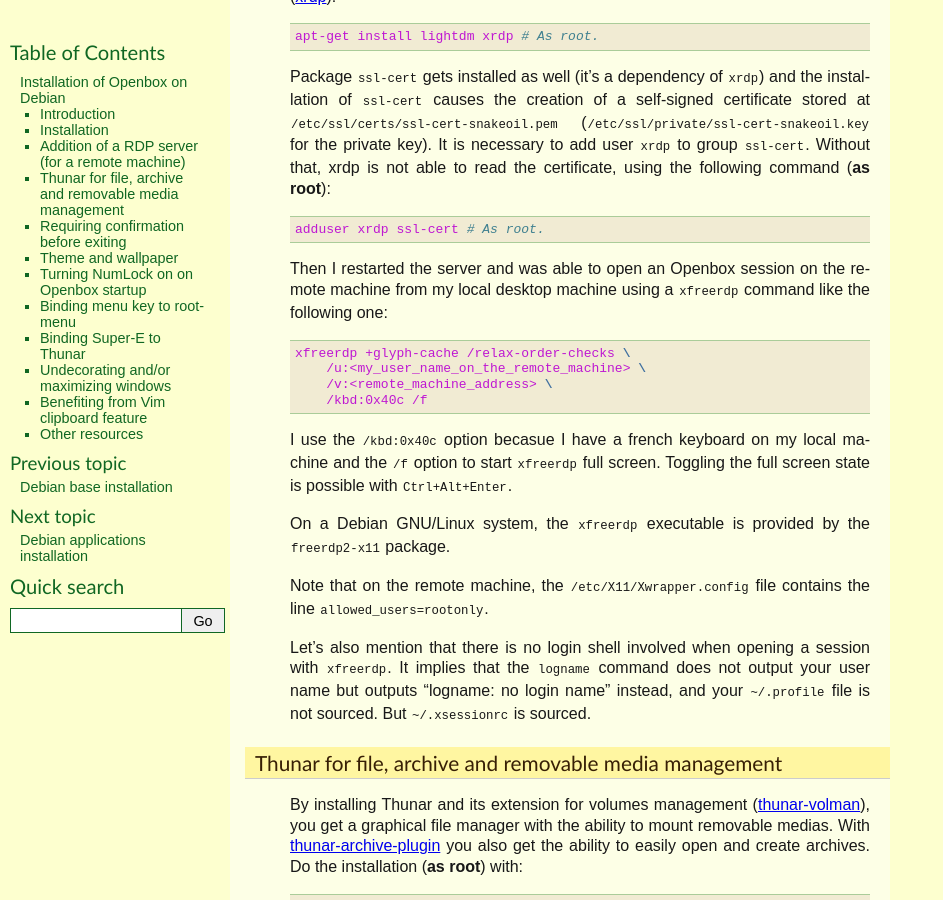
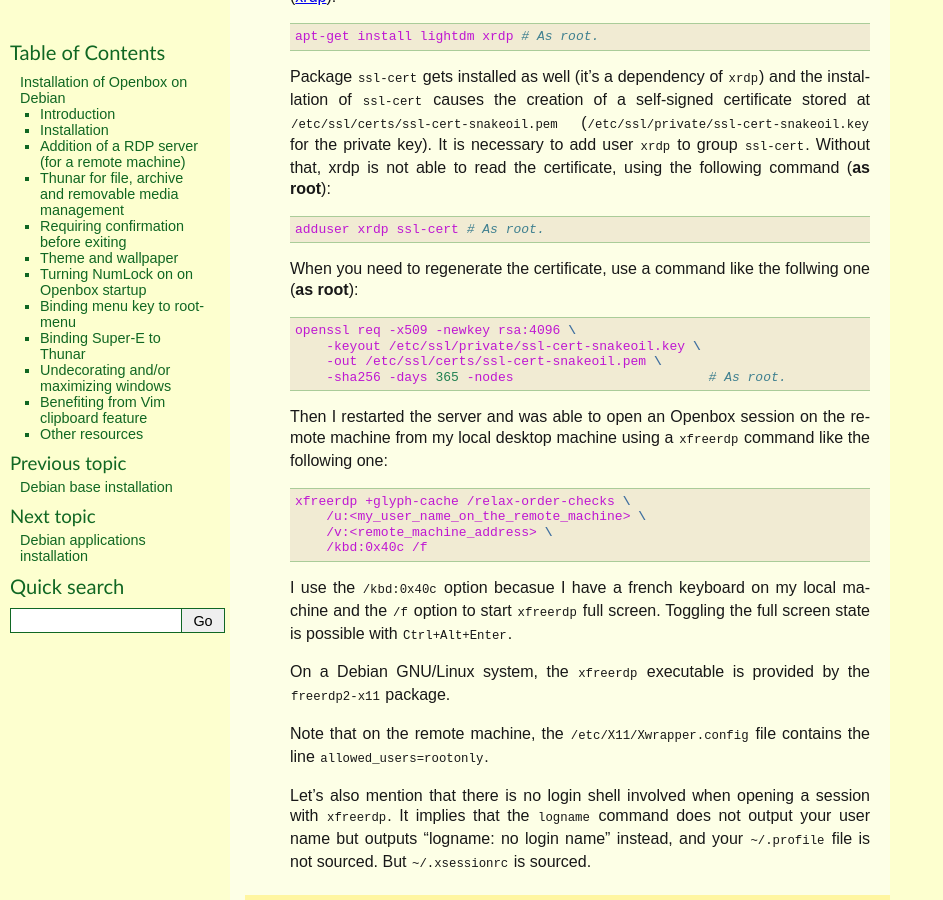
Before and after one commit to thierr26/thierr26_personal_notes_sphinx_sources, a Sphinx documentation site: the page built from source/openbox_on_debian.rst, in a window 1280 px wide and 900 px high, scrolled down 1147 px. Shown: the whole window, without its empty margins (0-943 px from the left). Built offline with Sphinx 7.4.7, drawn with Linux system fonts in a browser that asks for light colours.

Commit message:
Add snake oil certificate regeneration command

```diff
--- a/source/openbox_on_debian.rst
+++ b/source/openbox_on_debian.rst
@@ -62,6 +62,8 @@
   single: ~/.profile
   single: ~/.xsessionrc
   single: logname
+  single: openssl
+  pair: certificate; snake oil
 
 On a remote machine with no physical access, I use the `Remote Desktop Protocol
 (RDP) <https://en.wikipedia.org/wiki/Remote_Desktop_Protocol>`_ to work in
@@ -81,6 +83,14 @@
 able to read the certificate, using the following command (**as root**)::
 
   adduser xrdp ssl-cert # As root.
+
+When you need to regenerate the certificate, use a command like the follwing
+one (**as root**)::
+
+  openssl req -x509 -newkey rsa:4096 \
+      -keyout /etc/ssl/private/ssl-cert-snakeoil.key \
+      -out /etc/ssl/certs/ssl-cert-snakeoil.pem \
+      -sha256 -days 365 -nodes                         # As root.
 
 Then I restarted the server and was able to open an Openbox session on the
 remote machine from my local desktop machine using a ``xfreerdp`` command like
```
